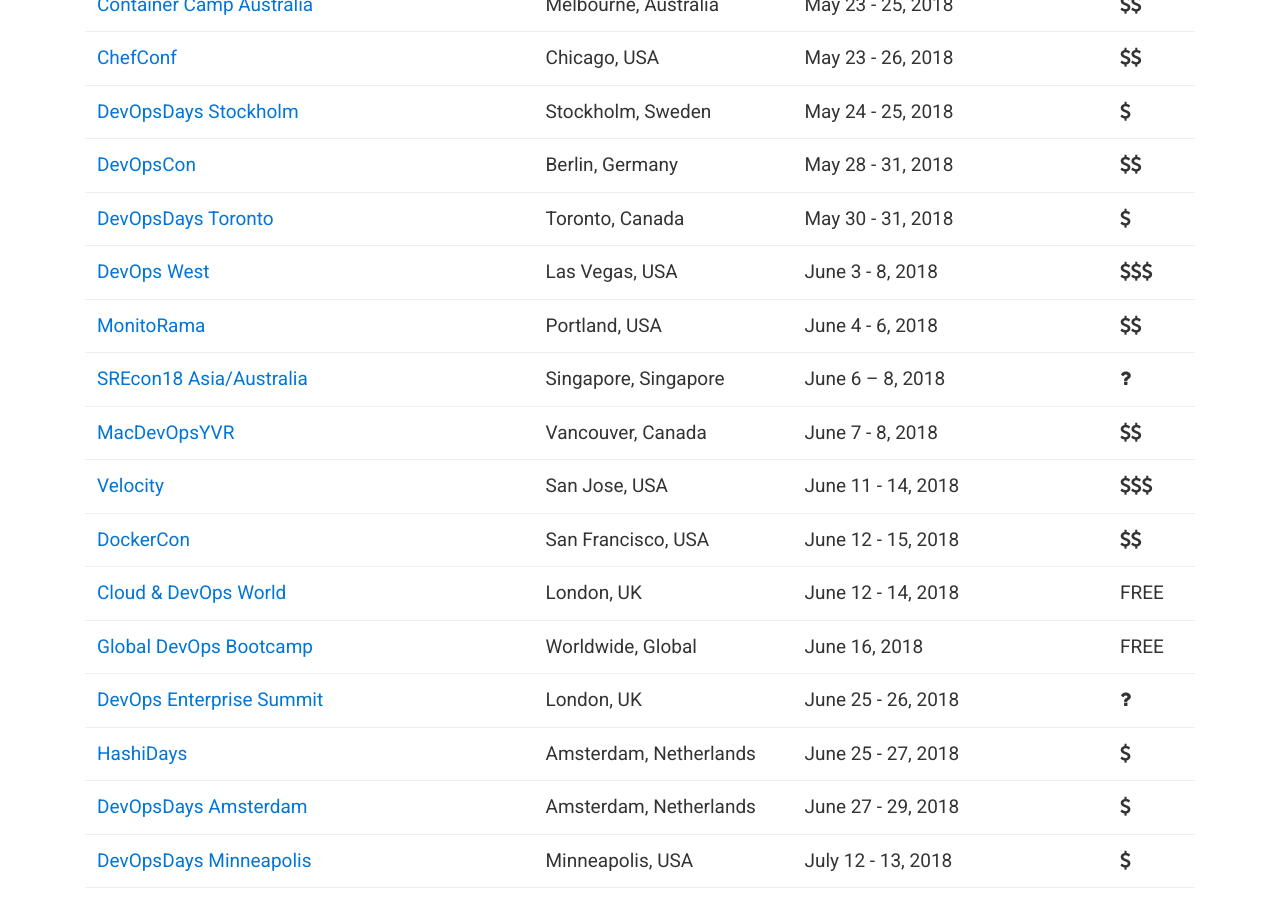
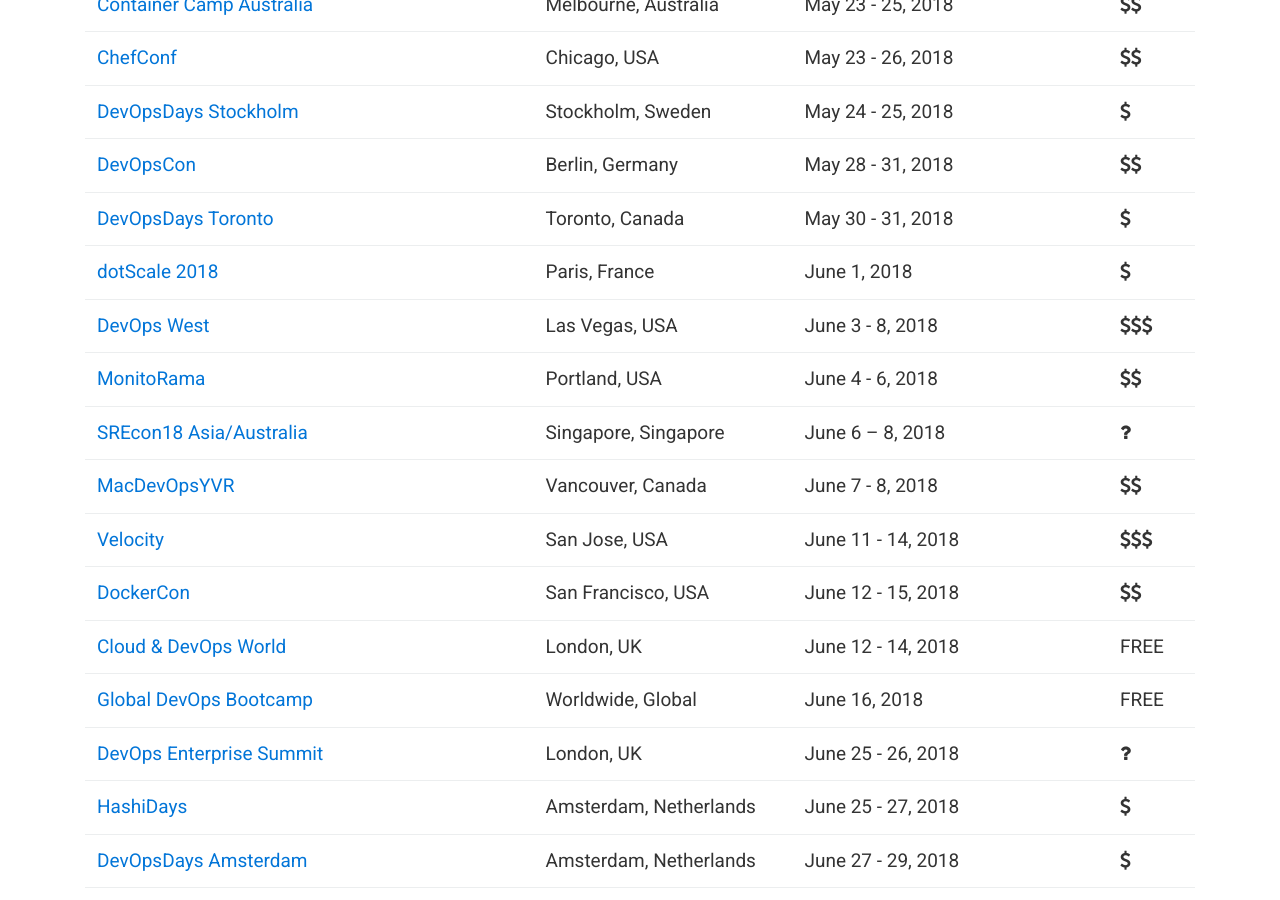
Before and after one commit to finspin/gotodevops.org, a Jekyll site: the page built from index.md, in a window 1280 px wide and 900 px high, scrolled down 2841 px. Built offline with Jekyll 4.4.1, drawn with Linux system fonts in a browser that asks for light colours; nearby versions of some CDN libraries.

Commit message:
Added dotScale conference

```diff
--- a/_data/conferences.yml
+++ b/_data/conferences.yml
@@ -486,6 +486,15 @@
   start-date: 1527681600
   cost: 1
 
+- name: dotScale 2018
+  url: https://www.dotscale.io
+  location:
+      city: Paris
+      country: France
+  date: June 1, 2018
+  start-date: 1527838200
+  cost: 1
+
 - name: DevOps West
   url: https://devopswest.techwell.com/
   location:
```
